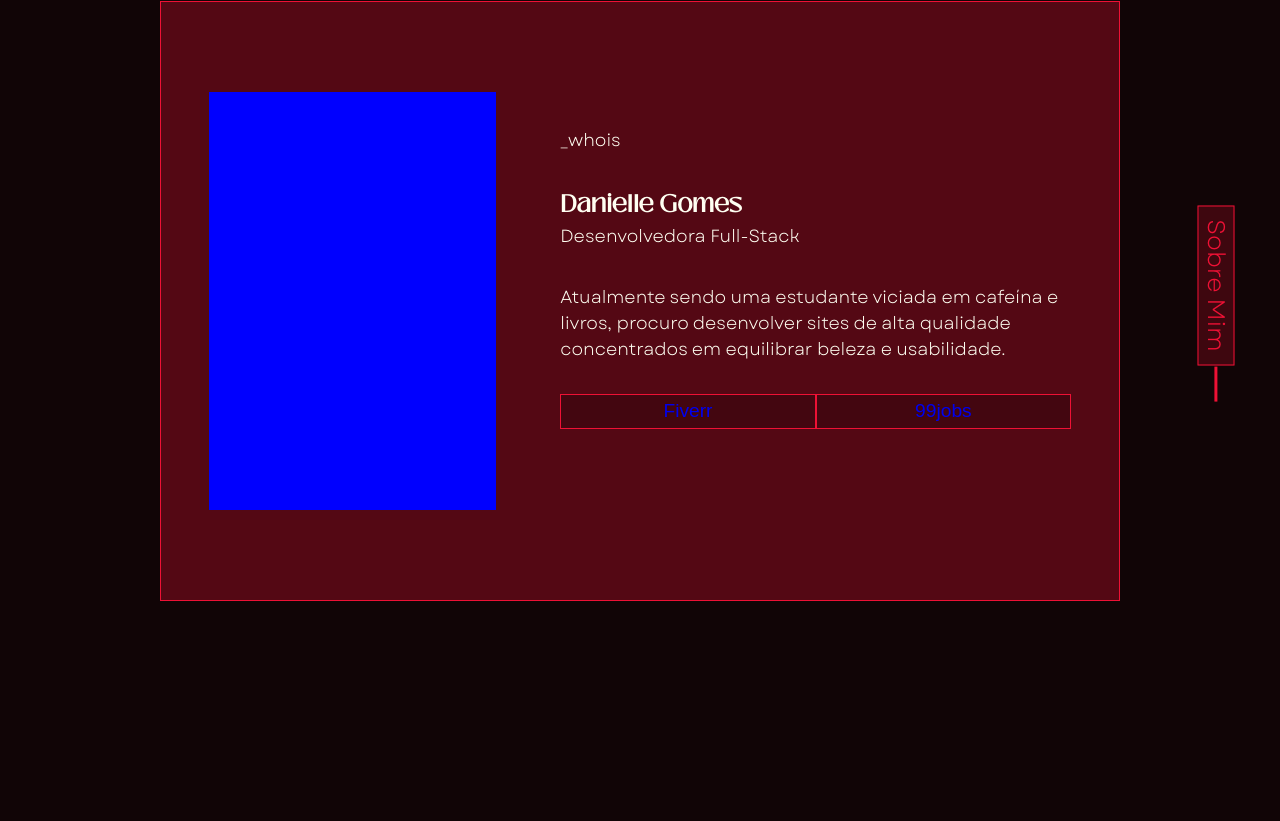
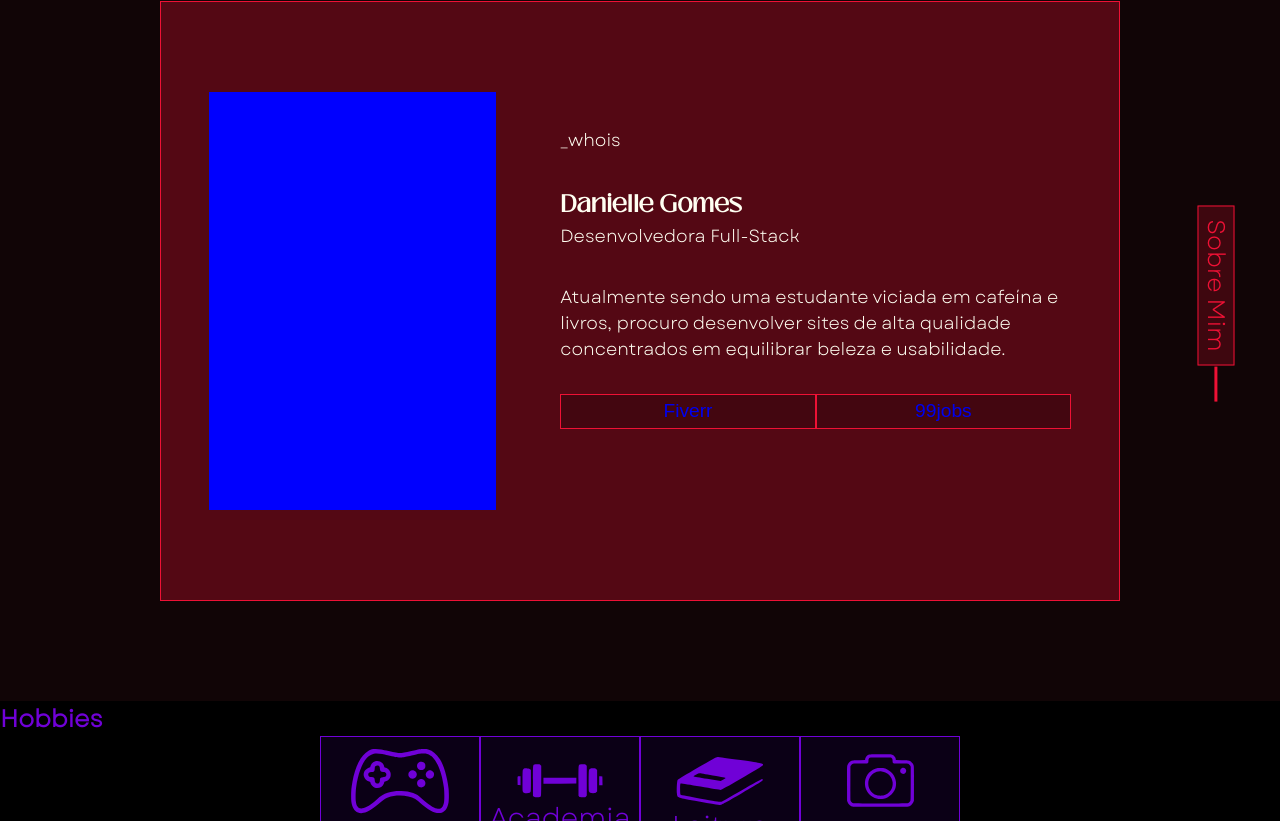
Before and after one commit to niellegs/Portfolio, a React (Vite) app in the folder portfolio/: page / in a window 1280 px wide. Shown: the part 899-1720 px from the top of the page. Built offline with nearby package versions, Linux system fonts and the light colour scheme.

Commit message:
hot fix - error 01

```diff
--- a/portfolio/src/Components/AboutMe/AboutMe.css
+++ b/portfolio/src/Components/AboutMe/AboutMe.css
@@ -3,7 +3,7 @@
     width: 100vw;
     height: 100vh;
     color: rgb(255,255,242);
-    position: absolute;
+    position: relative;
 }
 
 .container_aboutme > div {
--- a/portfolio/src/Components/Hobbies/Hobbies.css
+++ b/portfolio/src/Components/Hobbies/Hobbies.css
@@ -1,9 +1,6 @@
 .container_hobbies {
     background-color: black;
-    color: #7001d7;
-    margin-top: 30vh;
-    z-index: 1;
-}
+    color: #7001d7;}
 
 .hobbie {
     background-color: rgba(112, 1, 215, 0.1); /* Ajustado o ponto e vírgula */
```
